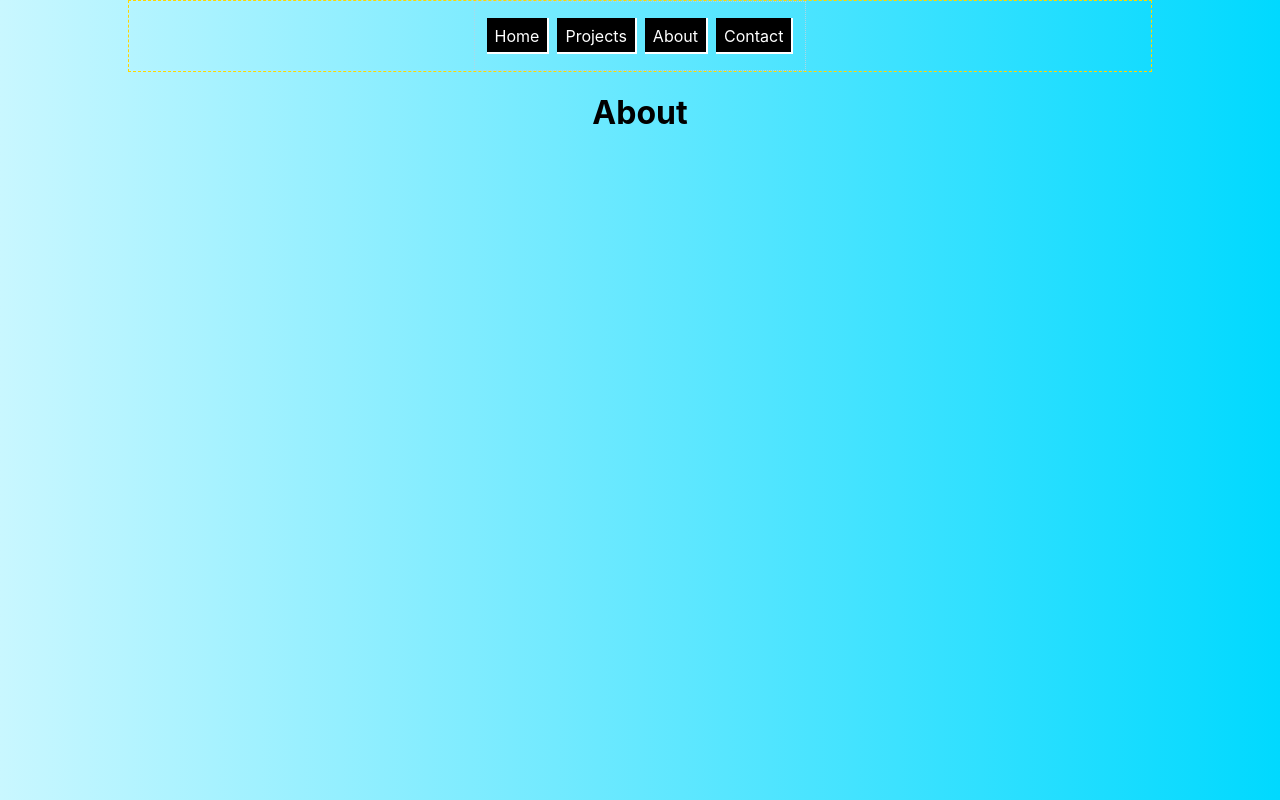
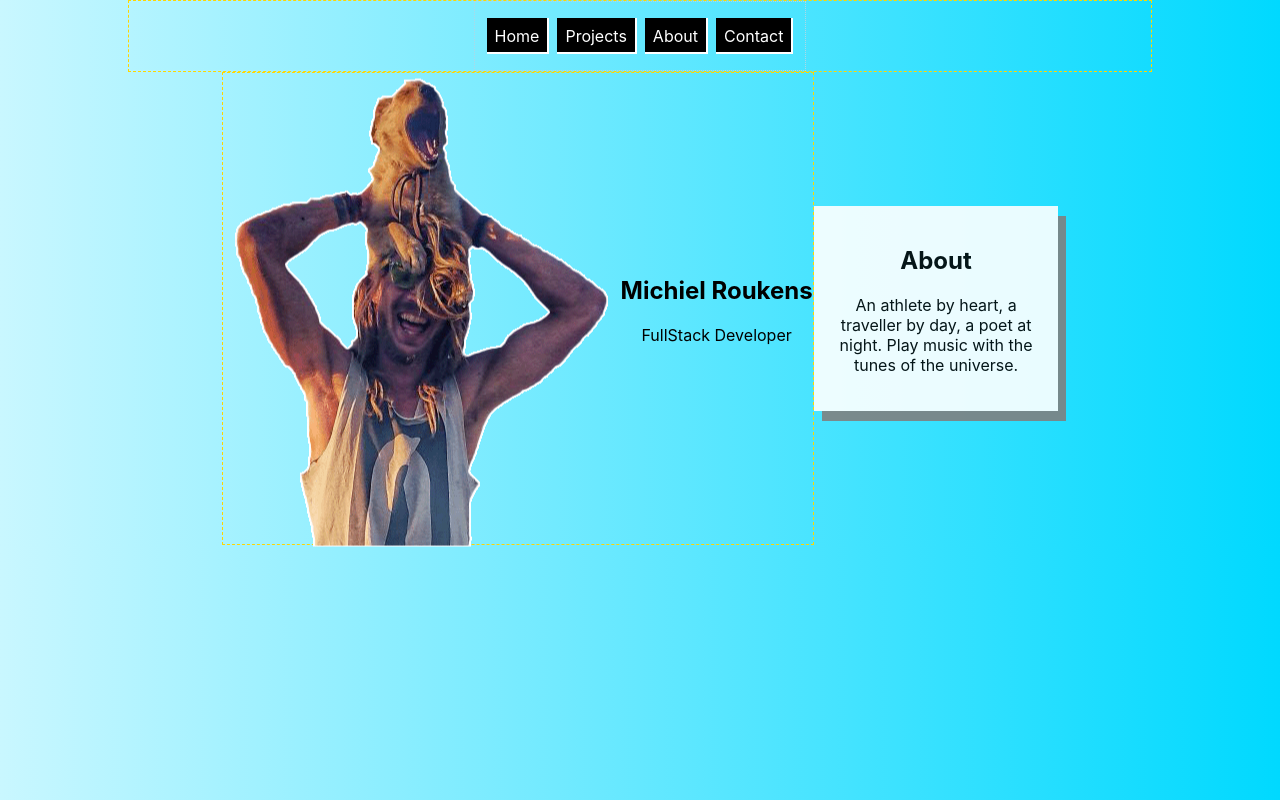
Before and after one commit to arejasverduras/portfolio, a React (Create React App) app: page /about in a window 1280 px wide. Built offline with nearby package versions, Linux system fonts and the light colour scheme.

Commit message:
add top section to About page using the Hero component and additional summary

```diff
--- a/src/App.css
+++ b/src/App.css
@@ -90,7 +90,7 @@ nav a {
   border-bottom: 2px solid white;
 }
 
-.optionalTextSection, .optionalLogoSection {
+.optionalTextSection, .optionalLogoSection, .aboutPageSummary {
   background-color: white;
   padding: 20px;
   opacity: 0.9;
@@ -135,3 +135,17 @@ nav a {
   width: 400px;
   margin: 10px;
 }
+
+/* About */
+
+.aboutTopSection {
+  display: flex;
+  justify-content: center;
+  align-items: center;
+  flex-wrap: wrap;
+}
+
+.aboutPageSummary {
+ /* previously defined with .optionalTextSection */
+  max-width: 20%;
+}
--- a/src/components/About/About.js
+++ b/src/components/About/About.js
@@ -1,9 +1,17 @@
-import React from 'react'
+import React from 'react';
+import { Hero } from '../Hero/Hero';
 
 export const About = (props) => {
     return (
         <>
-            <h1>About</h1>
+            <section className="aboutTopSection">
+                <Hero />
+                <div className='aboutPageSummary'>
+                    <h1>About</h1>
+                    <p>An athlete by heart, a traveller by day, a poet at night.
+                        Play music with the tunes of the universe.</p>
+                </div>
+            </section>
         </>
     )
 }
```
